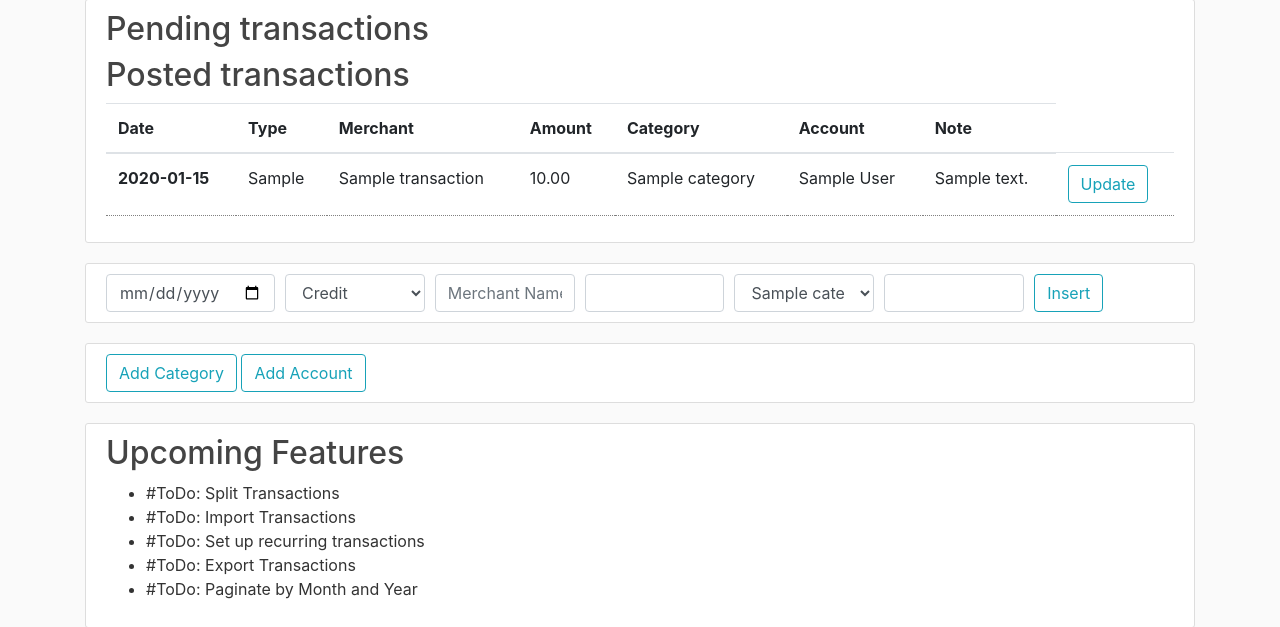
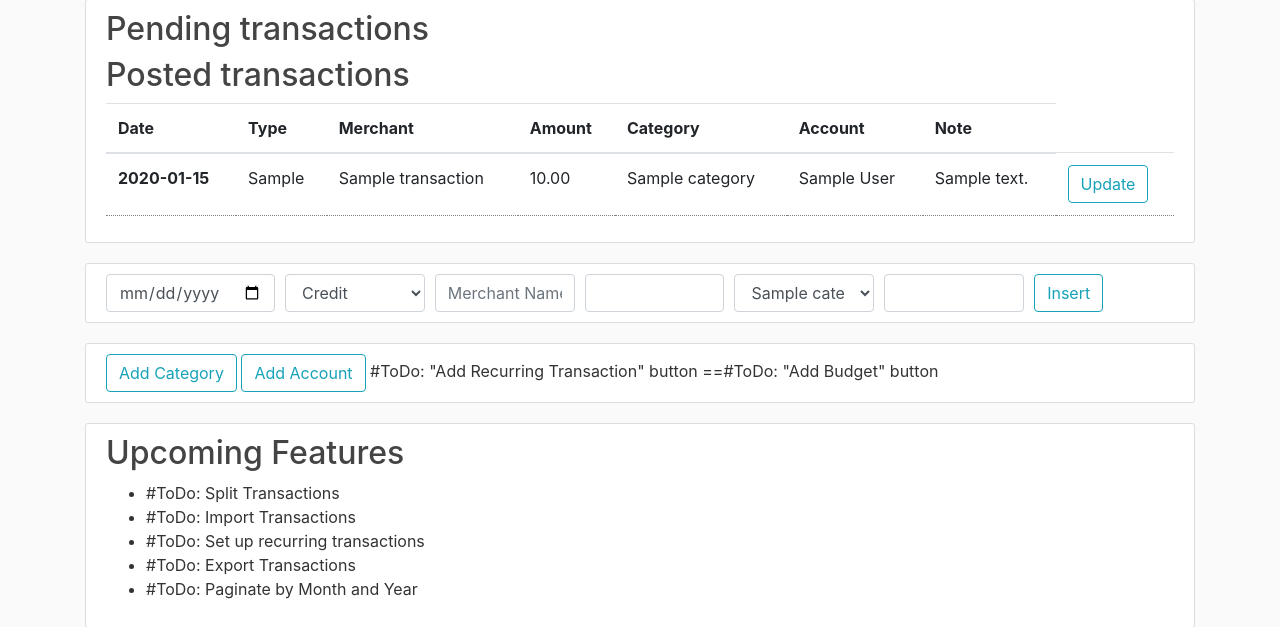
Before and after one commit to JSellers0/rw_budget, a Flask app: page /transactions in a window 1280 px wide. Shown: the part 81-708 px from the top of the page. Run offline with Flask 3, Linux system fonts and the light colour scheme; tables that the repository leaves empty hold one stand-in row (values such as "Sample post"); parts of the project's set-up code (start-up, migrations or seed data) failed here and were passed over; some libraries are stand-ins or nearby versions.

Commit message:
bugs, todo's, and housekeeping

```diff
--- a/templates/budgets/budgets.html
+++ b/templates/budgets/budgets.html
@@ -5,6 +5,8 @@
 
 {% block body %}
 <div class="content-section">
+    # ToDo: Budgets Form
+    # ToDo: Design budgets view
     <div>Add/Remove transaction categories to/from budgets</div>
     <div>Set/adjust budget limits</div>
     <div>Create/edit budget alerts</div>
--- a/templates/parent.html
+++ b/templates/parent.html
@@ -12,6 +12,7 @@
     <header class="site-header">
     <nav class="navbar navbar-expand-md navbar-dark bg-steel fixed-top">
         <div class="container">
+            {# BUG: page title length moves navigation too much #}
             <span class="navbar-brand mr-4">{% block page_name %}{% endblock %}</span>
             <button class="navbar-toggler" type="button" data-toggle="collapse" data-target="#navbarToggle" aria-controld="navbarToggle" aria-expanded="false" aria-label="Toggle navigation">
                 <span class="navbar-toggler-icon"></span>
@@ -19,6 +20,7 @@
             <div class="collapse navbar-collapse" id="navbarToggle">
                 <div class="navbar-nav mr-auto">
                     <a class="nav-item nav-link" href={{ url_for('home')}}>Main</a>
+                    {# ToDo: Hover over transaction to get to recurring transaction page #}
                     <a class="nav-item nav-link" href={{ url_for('transactions')}}>Transactions</a>
                     <a class="nav-item nav-link" href={{ url_for('categories')}}>Categories</a>
                     <a class="nav-item nav-link" href={{ url_for('budgets')}}>Budgets</a>
--- a/templates/transactions/transactions.html
+++ b/templates/transactions/transactions.html
@@ -6,7 +6,7 @@
 {% block body %}
 <div class="content-section">
     <h2>Pending transactions</h2>
-    {# Section for Pending Transactions, part of recurring transactions system #}
+    {# ToDo: Section for Pending Transactions, part of recurring transactions system #}
     <h2>Posted transactions</h2>
     <table class="table table-hover">
     <thead>
@@ -21,6 +21,7 @@
         </tr>
     </thead>
     <tbody>
+        {# BUG: Need to handle no transactions in case of bad filter conditions #}
     {% for transaction in transactions %}
         <tr>
             <th scope="row">{{transaction.transaction.transaction_date}}</th>
@@ -60,6 +61,8 @@
 <div class="content-section">
     <a href="{{url_for("new_category")}}" class="btn btn-outline-info">Add Category</a>
     <a href="{{url_for("new_account")}}" class="btn btn-outline-info">Add Account</a>
+    #ToDo: "Add Recurring Transaction" button
+    ==#ToDo: "Add Budget" button
 </div>
 <div class="content-section">
     <h2>Upcoming Features</h2>
```
